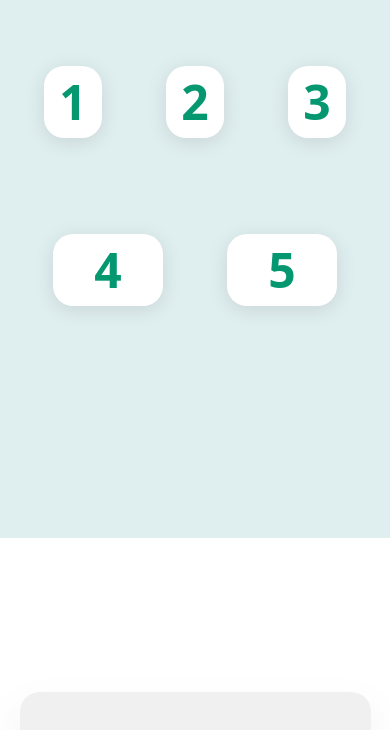
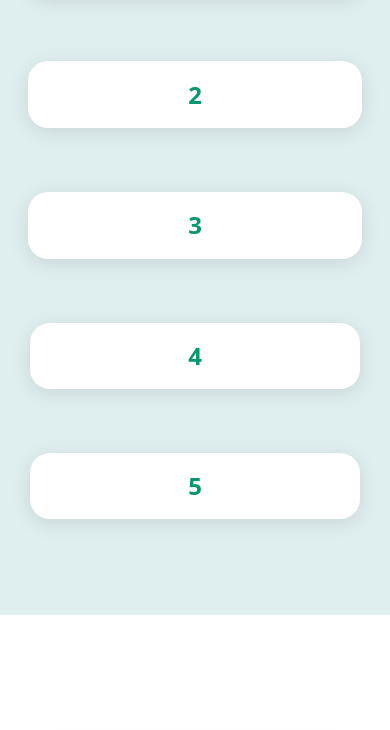
Before and after one commit to simratoberoi/maplelms-1, a website: page with bootstrap/index.html in a window 390 px wide. Shown: the part 1386-2116 px from the top of the page. Drawn offline with nearby package versions, Linux system fonts and the light colour scheme.

Commit message:
layout fixed

```diff
--- a/with bootstrap/style.css
+++ b/with bootstrap/style.css
@@ -89,52 +89,50 @@ body {
   flex-wrap: wrap;
   justify-content: center;
   align-items: center;
-}
-.firstrow {
   flex-direction: row;
 }
-.secondrow {
-  flex-direction: row;
-  justify-content: center;
-  align-items: center;
-}
-.col-one{
+
+.col, .col-one {
   background: white;
   border-radius: 20px;
-  margin: 3rem 2rem;
+  margin: 2rem 1rem;
   box-shadow: 0 4px 20px rgba(0, 0, 0, 0.1);
   display: flex;
   align-items: center;
   justify-content: center;
-  font-size: 3rem;
+  font-size: 2rem;
   font-weight: 700;
   color: #049770;
   transition: all 0.3s ease;
   cursor: pointer;
-  width:30%;
-  height: 33.33%;
-  position: relative;
-
-}
-.col{
-  background: white;
-  border-radius: 20px;
-  margin: 3rem 2rem;
-  box-shadow: 0 4px 20px rgba(0, 0, 0, 0.1);
-  display: flex;
-  align-items: center;
-  justify-content: center;
-  font-size: 3rem;
-  font-weight: 700;
-  color: #049770;
-  transition: all 0.3s ease;
-  cursor: pointer;
-  height: 33.33%;
-  width: 33.33%;
+  width: 30%;
+  min-width: 280px;
+  aspect-ratio: 5/1;
   position: relative;
 }
 
-.col:hover {
+@media (max-width: 992px) {
+  .col, .col-one {
+    width: 45%;
+    font-size: 2rem;
+  }
+}
+
+@media (max-width: 768px) {
+  .col, .col-one {
+    width: 80%;
+    font-size: 1.8rem;
+  }
+}
+
+@media (max-width: 480px) {
+  .col, .col-one {
+    width: 90%;
+    font-size: 1.5rem;
+
+  }
+}
+.col:hover, .col-one:hover {
   transform: translateY(-5px);
   box-shadow: 0 8px 30px rgba(0, 0, 0, 0.15);
 }
@@ -274,6 +272,6 @@ footer {
 
   .main-placeholder {
     width: 90%;
-    height: 300px;
+    height: 70%;
   }
 }
```
